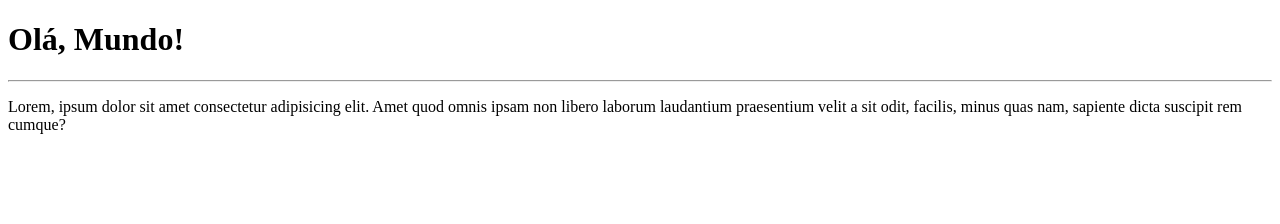
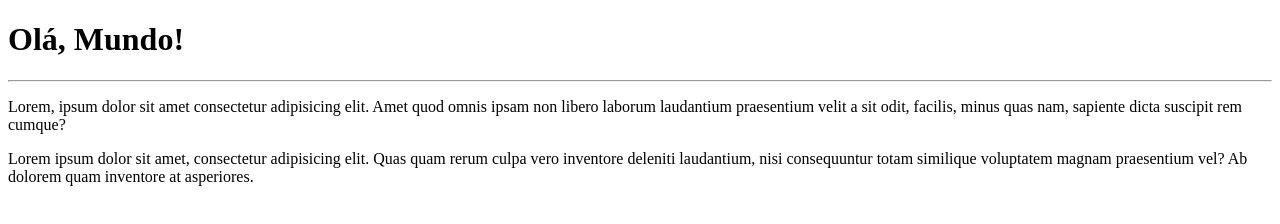
Before and after one commit to imfelipearaujo/Ola-Mundo, a plain HTML site: page site-exemplo/index.html in a window 1280 px wide. Drawn offline with Linux system fonts and the light colour scheme.

Commit message:
adicionei um parágrafo

```diff
--- a/site-exemplo/index.html
+++ b/site-exemplo/index.html
@@ -10,5 +10,6 @@
     <h1>Olá, Mundo!</h1>
     <hr>
     <p>Lorem, ipsum dolor sit amet consectetur adipisicing elit. Amet quod omnis ipsam non libero laborum laudantium praesentium velit a sit odit, facilis, minus quas nam, sapiente dicta suscipit rem cumque?</p>
+    <p>Lorem ipsum dolor sit amet, consectetur adipisicing elit. Quas quam rerum culpa vero inventore deleniti laudantium, nisi consequuntur totam similique voluptatem magnam praesentium vel? Ab dolorem quam inventore at asperiores.</p>
 </body>
 </html>
```
